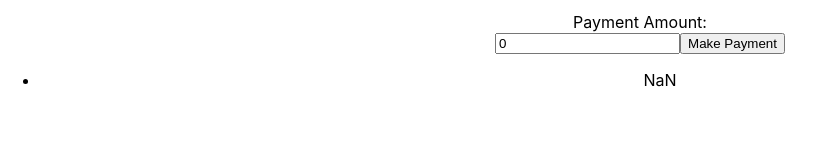
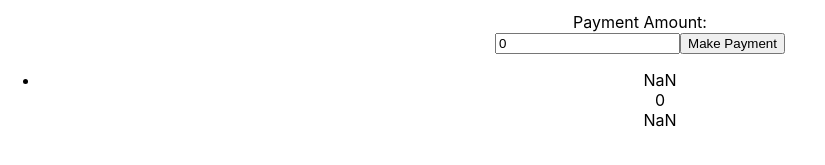
Before and after one commit to reynolga/debtCalculator, a React (Create React App) app: page / in a window 1280 px wide. Both pictures are taken after typing "Sample" into the empty fields and a click on the button "Make Payment". Shown: the part 181-346 px from the top of the page, without its empty margins (0-825 px from the left). Built offline with nearby package versions, Linux system fonts and the light colour scheme.

Commit message:
values are now calculated in the right way

```diff
--- a/src/PaymentCalculator.jsx
+++ b/src/PaymentCalculator.jsx
@@ -16,10 +16,21 @@ class PaymentCalculator extends React.Component {
 
   loanAmountChanged = ({target: {value}}) => this.setState({loanAmount: value});
 
+  calculateRemainingBalance = () => {
+    let loanAmount = Number(this.state.loanAmount);
+    console.log(loanAmount);
+    let totalPayments = this.state.payments.reduce((acc, {paymentAmount}) =>  {
+      return acc + Number(paymentAmount)}, 0);
+      let totalInterest = this.state.payments.reduce((acc, {interest}) =>  {
+        return acc + Number(interest)}, 0);
+    // console.log(`total payments is: ${totalPayments}`);
+    return loanAmount - totalPayments + totalInterest;
+  }
+
   calculateInterest = () => {
     let interest = Number(this.state.interestRate);
     let interestPerMonth = interest / 100.0 / 12.0; //12 months per year
-    let balance = Number(this.state.loanAmount); //TODO calculate this.
+    let balance = this.calculateRemainingBalance(); //TODO calculate this.
     return (interestPerMonth * balance);
   }
 
@@ -35,9 +46,10 @@ class PaymentCalculator extends React.Component {
     }
 
      const newItem = {
+       id: Date.now(),
        paymentAmount: this.state.paymentAmount,
-       id: Date.now(),
        interest: this.calculateInterest(),
+       remainingBalance: this.calculateRemainingBalance()-this.state.paymentAmount + this.calculateInterest(),
      }
 
     this.setState((state) => ({
--- a/src/PaymentTable.jsx
+++ b/src/PaymentTable.jsx
@@ -9,7 +9,11 @@ class PaymentTable extends React.Component {
      return (
        <ul>
          {items.map(item => (
-           <li key={item.id}>{item.interest}</li>
+           <li key={item.id}>
+             <div>{item.remainingBalance}</div>
+             <div>{item.paymentAmount}</div>
+             <div>{item.interest}</div>
+           </li>
          ))}
        </ul>
      )
```
